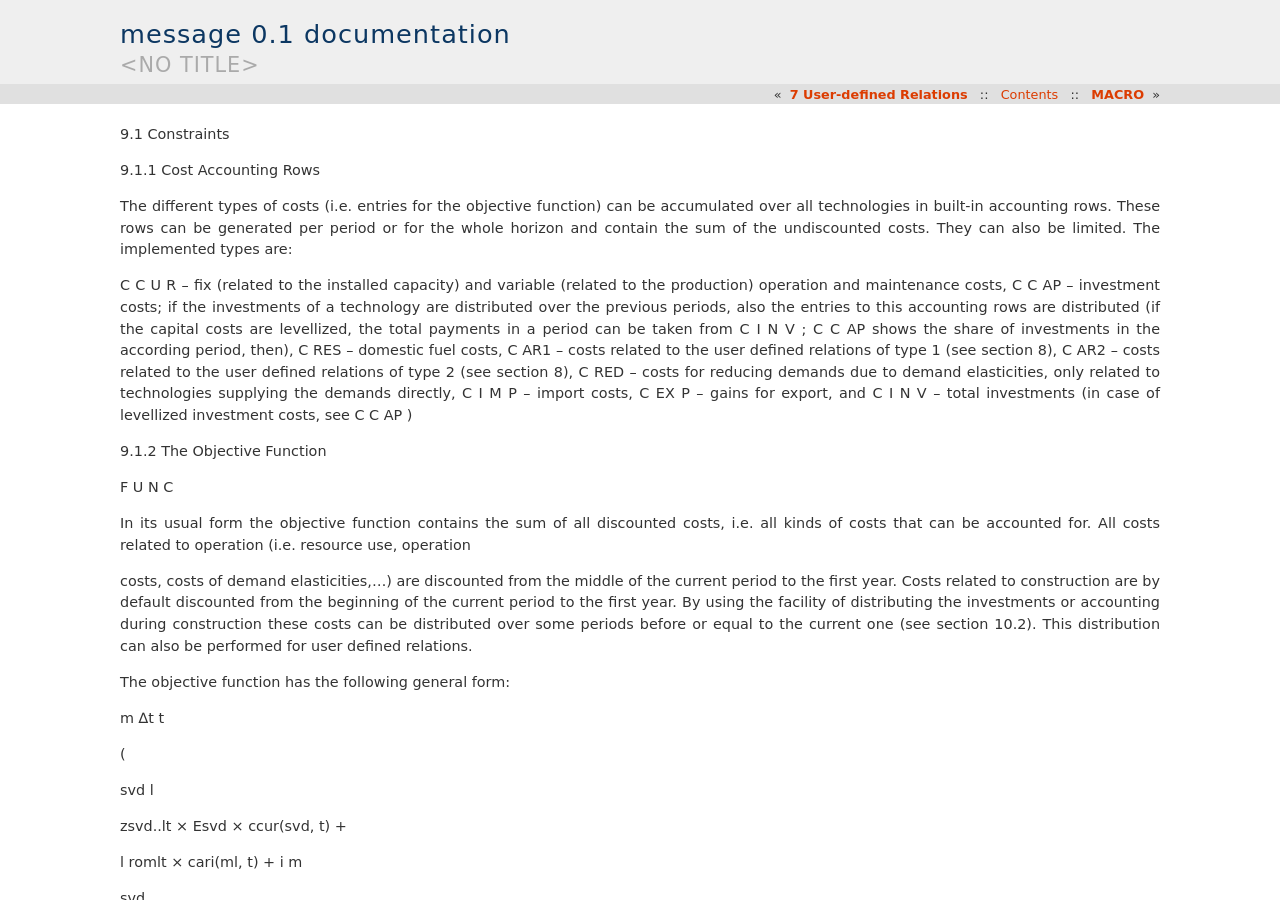
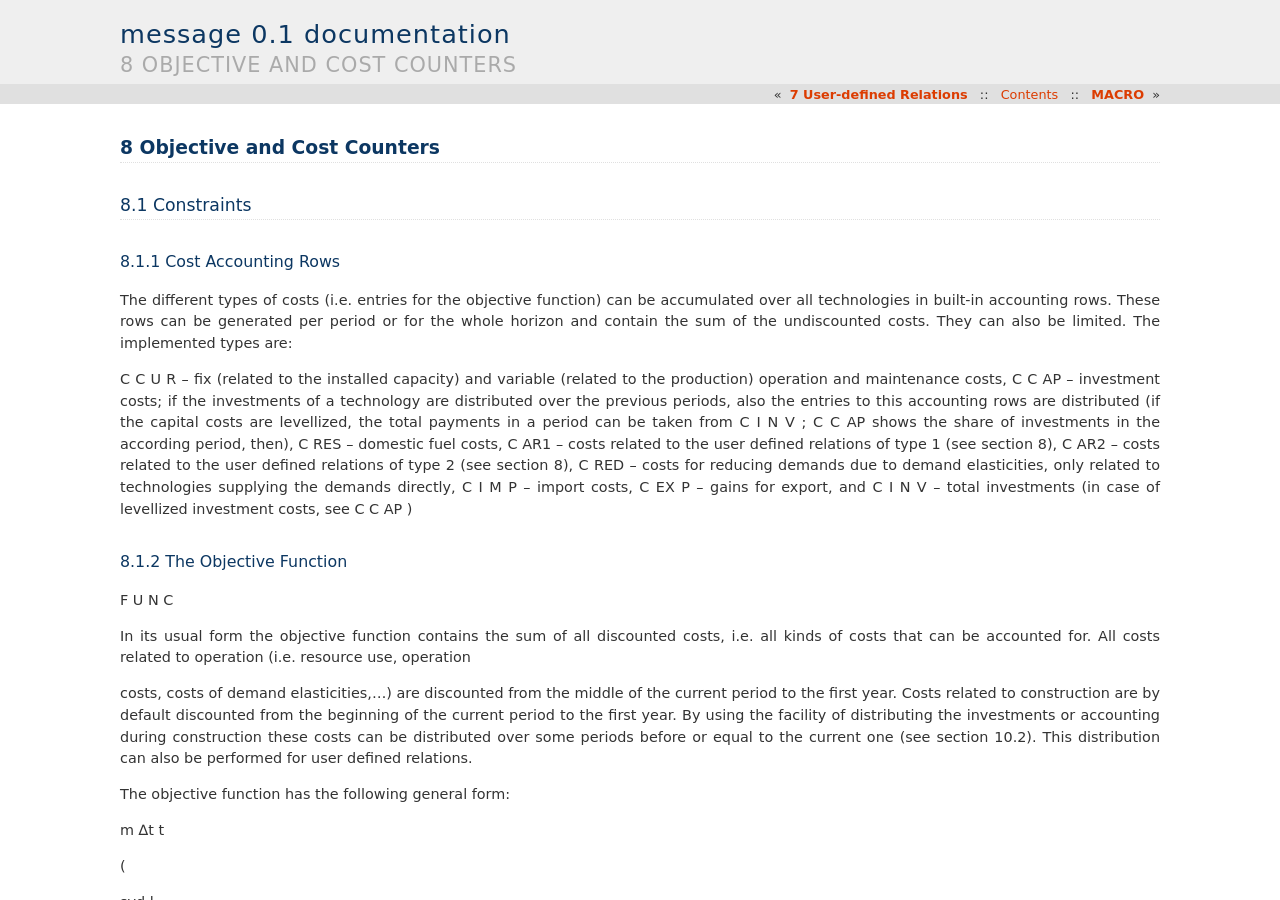
Before and after one commit to iiasa/message_doc, a Sphinx documentation site: the page built from source/message_globiom/annex/message/objective_and_cost_counters.rst, in a window 1280 px wide and 900 px high. Built offline with Sphinx 7.4.7, drawn with Linux system fonts in a browser that asks for light colours; pages that are not in the unit, such as notebooks, are missing from menus.

Commit message:
Update objective_and_cost_counters.rst

```diff
--- a/source/message_globiom/annex/message/objective_and_cost_counters.rst
+++ b/source/message_globiom/annex/message/objective_and_cost_counters.rst
@@ -1,8 +1,11 @@
-9.1 	Constraints
+8 Objective and Cost Counters
+=============================
 
+8.1 	Constraints
+---------------------
 
-9.1.1 	Cost Accounting Rows
-
+8.1.1 	Cost Accounting Rows
+~~~~~~~~~~~~~~~~~~~~~~~~~~~~~~
 
 The different types of costs (i.e. entries for the objective function) can be accumulated  over all technologies in built-in  accounting rows. These rows can be generated per period or for the whole horizon and contain the sum of the undiscounted costs. They can also be limited. The implemented types are:
 
@@ -19,7 +22,8 @@ C I N V  –	total investments (in case of levellized investment costs,  see C C
 
 
 
-9.1.2 	The Objective Function
+8.1.2 	The Objective Function
+~~~~~~~~~~~~~~~~~~~~~~~~~~~~~~
 
 F U N C
 
```
